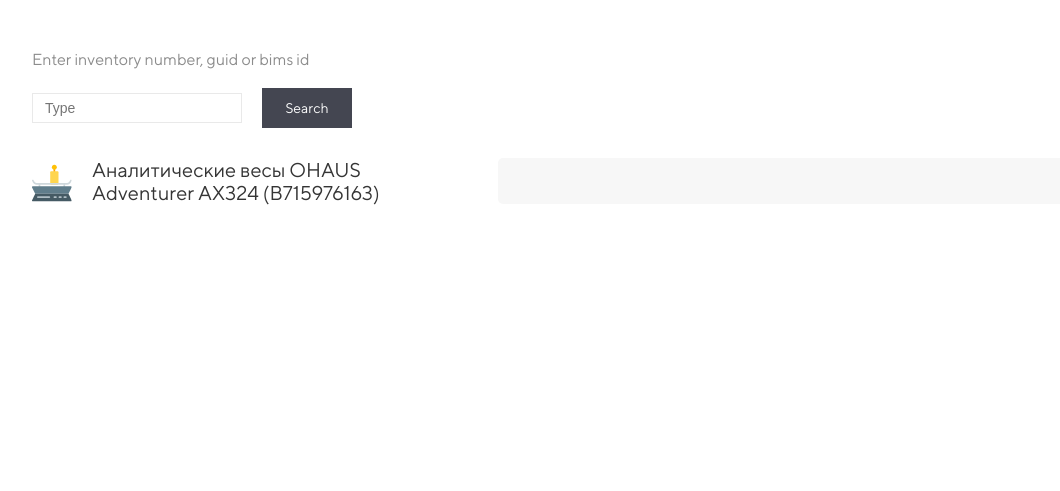
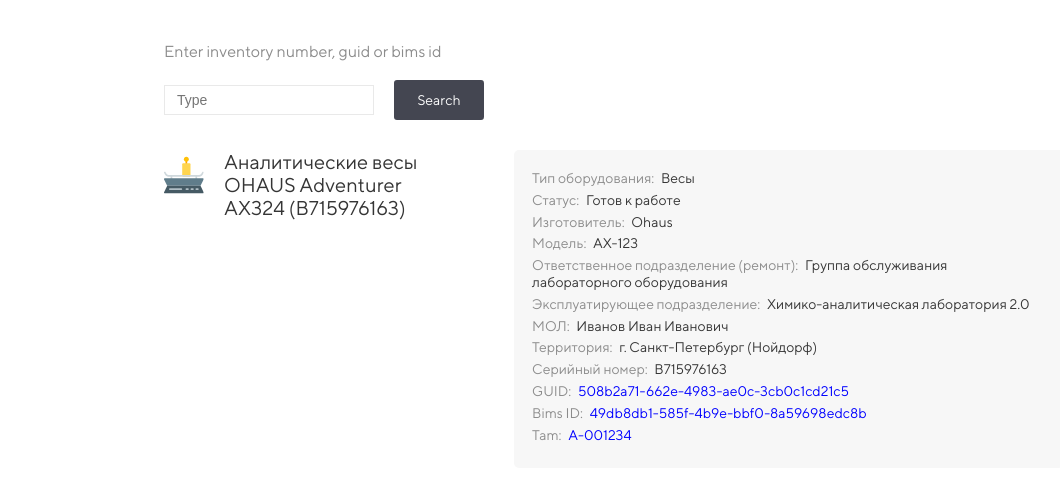
Before and after one commit to ronnika/calibration-report, a website with bundled scripts: page src/index.html in a window 1280 px wide. Shown: the whole page, without its empty margins (26-1086 px from the left). Built offline with nearby package versions, Linux system fonts and the light colour scheme.

Commit message:
feat: add device-info

```diff
--- /dev/null
+++ b/src/blocks/device-info/device-info.scss
@@ -0,0 +1,21 @@
+.device-info {
+    padding: 20px 18px;
+    font-family: "TT Norms", sans-serif;
+    font-size: 14px;
+    font-weight: 500;
+    line-height: 1.2;
+    &__item {
+        margin-bottom: 5px;
+    }
+    &__name {
+        color: #8C8C8C;
+        margin-right: 4px;
+    }
+    &__content {
+        color: #353535;
+        &_link {
+            text-decoration: none;
+            color: blue;
+        }
+    }
+}
--- a/src/blocks/filter/filter.scss
+++ b/src/blocks/filter/filter.scss
@@ -1,7 +1,8 @@
 .filter {
+    width: 100%;
     display: grid;
-    grid-template-columns: 32% 60%;
-    grid-column-gap: 8%;
+    grid-template-columns: 32% 61.1%;
+    grid-column-gap: 6.9%;
     grid-row-gap: 20px;
     grid-template-areas:
       "name info"
--- a/src/blocks/search-form/search-form.scss
+++ b/src/blocks/search-form/search-form.scss
@@ -38,6 +38,10 @@
         color: #FFFFFF;
         background-color: #444651;
         border: 0;
-
+        border-radius: 3px;
+        &:hover{
+            opacity: 0.8;
+            cursor: pointer;
+        }
     }
 }
--- a/src/blocks/wrap/wrap.scss
+++ b/src/blocks/wrap/wrap.scss
@@ -1,4 +1,6 @@
 .wrap {
-    padding: 30px 50px;
+    margin: 30px auto;
     box-sizing: border-box;
+    width: 100%;
+    max-width: 900px;
 }
--- a/src/index.html
+++ b/src/index.html
@@ -23,7 +23,54 @@
                 </div>
             </div>
 
-            <div class="filter__info"></div>
+            <div class="filter__info device-info">
+                <div class="device-info__item">
+                    <span class="device-info__name">Тип оборудования:</span>
+                    <span class="device-info__content" id="type">Весы</span>
+                </div>
+                <div class="device-info__item">
+                    <span class="device-info__name">Статус:</span>
+                    <span class="device-info__content" id="status">Готов к работе</span>
+                </div>
+                <div class="device-info__item">
+                    <span class="device-info__name">Изготовитель:</span>
+                    <span class="device-info__content" id="manufacturer">Ohaus</span>
+                </div>
+                <div class="device-info__item">
+                    <span class="device-info__name">Модель:</span>
+                    <span class="device-info__content" id="model">AX-123</span></div>
+                <div class="device-info__item">
+                    <span class="device-info__name">Ответственное подразделение (ремонт):</span>
+                    <span class="device-info__content" id="responsible-гтше">Группа обслуживания лабораторного оборудования</span></div>
+                <div class="device-info__item">
+                    <span class="device-info__name">Эксплуатирующее подразделение:</span>
+                    <span class="device-info__content" id="operating-unit">Химико-аналитическая лаборатория 2.0</span>
+                </div>
+                <div class="device-info__item">
+                    <span class="device-info__name">МОЛ:</span>
+                    <span class="device-info__content" id="mol">Иванов Иван Иванович</span>
+                </div>
+                <div class="device-info__item">
+                    <span class="device-info__name">Территория:</span>
+                    <span class="device-info__content" id="domain">г. Санкт-Петербург (Нойдорф)</span>
+                </div>
+                <div class="device-info__item">
+                    <span class="device-info__name">Серийный номер:</span>
+                    <span class="device-info__content" id="serial-number">B715976163</span>
+                </div>
+                <div class="device-info__item">
+                    <span class="device-info__name">GUID:</span>
+                    <a href="#" class="device-info__content_link" id="guid">508b2a71-662e-4983-ae0c-3cb0c1cd21c5</a>
+                </div>
+                <div class="device-info__item">
+                    <span class="device-info__name">Bims ID:</span>
+                    <a href="#" class="device-info__content_link" id="bimsid">49db8db1-585f-4b9e-bbf0-8a59698edc8b</a>
+                </div>
+                <div class="device-info__item">
+                    <span class="device-info__name">Tam:</span>
+                    <a href="#" class="device-info__content_link" id="tam">А-001234</a>
+                </div>
+            </div>
             <div class="filter__form"></div>
         </div>
 </div>
--- a/src/main.scss
+++ b/src/main.scss
@@ -6,5 +6,7 @@
 @import "./blocks/search-form/search-form";
 // Filter
 @import "./blocks/filter/filter";
+// Filter
+@import "./blocks/device-info/device-info";
 // Wrapper
 @import "./blocks/wrap/wrap";
```
